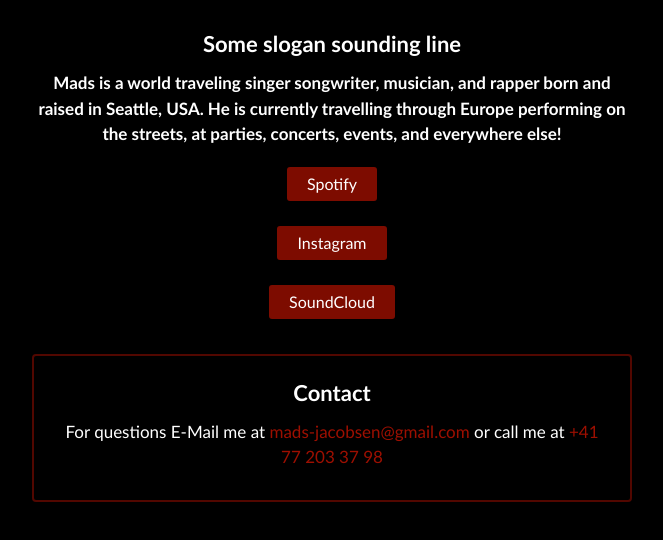
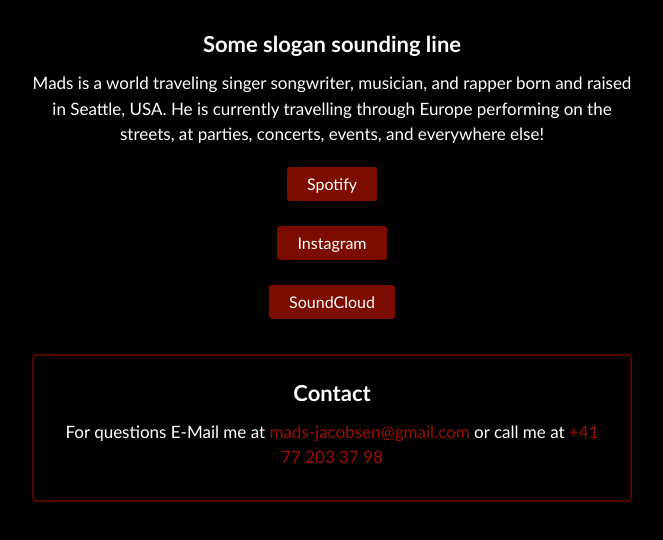
Before and after one commit to Dominic-Hostettler/Dominic-Hostettler.github.io, a plain HTML site: page index.html in a window 1280 px wide. Shown: the part 138-678 px from the top of the page, without its empty margins (308-971 px from the left). Drawn offline with Linux system fonts and the light colour scheme.

Commit message:
Fix HTML formatting issues in index.html

```diff
--- a/index.html
+++ b/index.html
@@ -25,7 +25,7 @@
                 Some slogan sounding line
             </h3>
             <p>
-                <strong>Mads is a world traveling singer songwriter, musician, and rapper born and raised in Seattle, USA. He is currently travelling through Europe performing on the streets, at parties, concerts, events, and everywhere else!</strong>
+                Mads is a world traveling singer songwriter, musician, and rapper born and raised in Seattle, USA. He is currently travelling through Europe performing on the streets, at parties, concerts, events, and everywhere else!
             </p>
 
             <p style="margin: 15px 0;">
```
